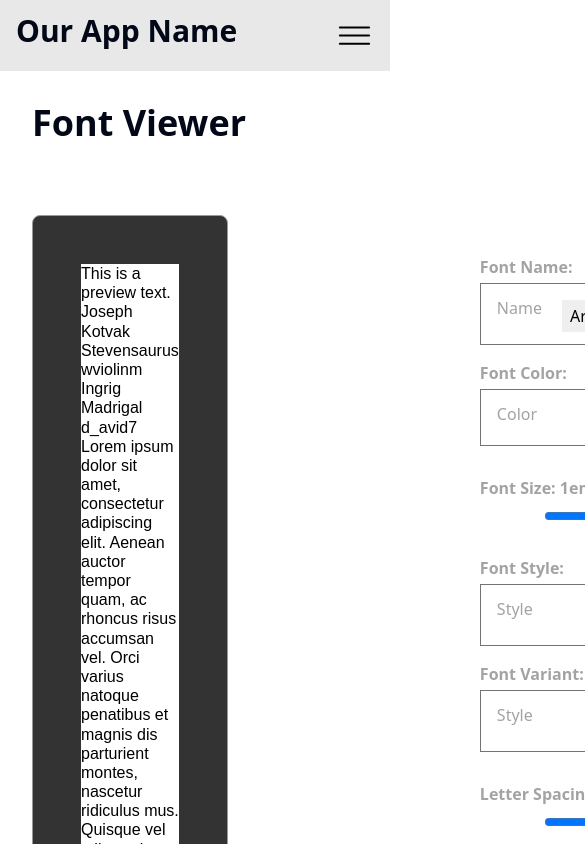
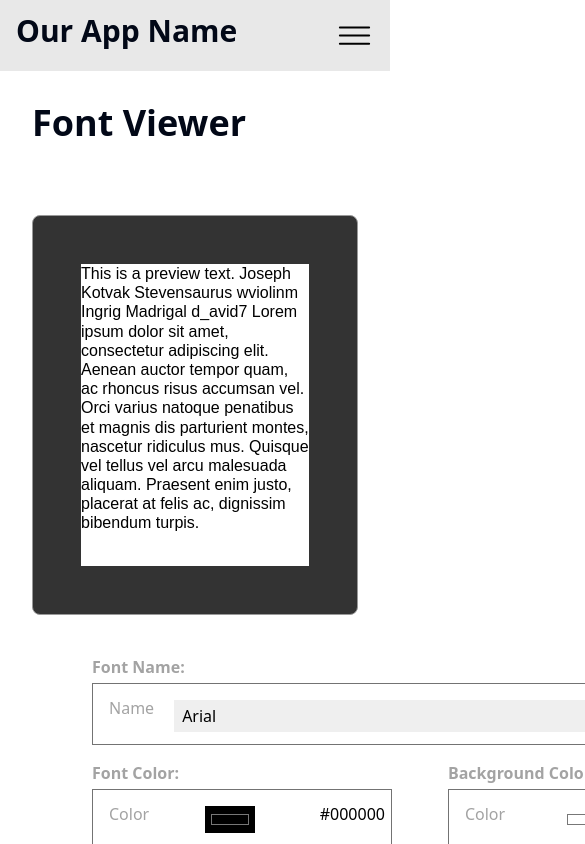
Before and after one commit to chingu-voyages/devex.tools, a React (Vite) app in the folder fetools-app/: page /font-visualizer in a window 390 px wide. Shown: the top 844 px of the page, 585 px wide, since content can reach past the window. Built offline with nearby package versions, Linux system fonts and the light colour scheme.

Commit message:
Update flex properties for mobile design
lg:flex-col con div container
min-h-[400px] on preview

```diff
--- a/fetools-app/src/components/FontVisualizer/Preview.jsx
+++ b/fetools-app/src/components/FontVisualizer/Preview.jsx
@@ -20,7 +20,7 @@ const Preview = ({ generateFontStyles }) => {
 
   return (
     <div
-      className={`preview-container bg-gray-800 p-12 flex flex-col items-start gap-4 w-full border border-gray-500 rounded ${
+      className={`preview-container bg-gray-800 p-12 flex flex-col items-start gap-4 w-full min-h-[400px] border border-gray-500 rounded ${
         isEditing ? "cursor-text" : "cursor-pointer"
       }`}
       style={{
--- a/fetools-app/src/pages/FontVisualizer.jsx
+++ b/fetools-app/src/pages/FontVisualizer.jsx
@@ -123,7 +123,7 @@ const FontVisualizer = () => {
   return (
     <main className="flex flex-col items-start gap-10 self-stretch p-8 lg:p-20">
       <h1 className="text-4xl font-bold mb-8">Font Viewer</h1>
-      <div className="flex items-start gap-48 self-stretch">
+      <div className="flex items-start lg:gap-48 self-stretch max-lg:flex-col">
         <Preview generateFontStyles={generateFontStyles} />
         <FontPreview
           font={font}
```
